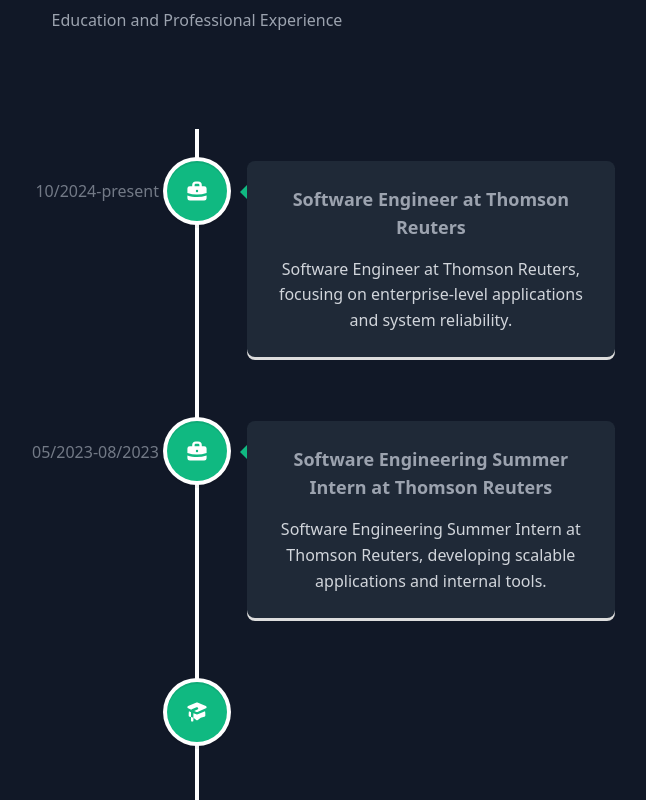
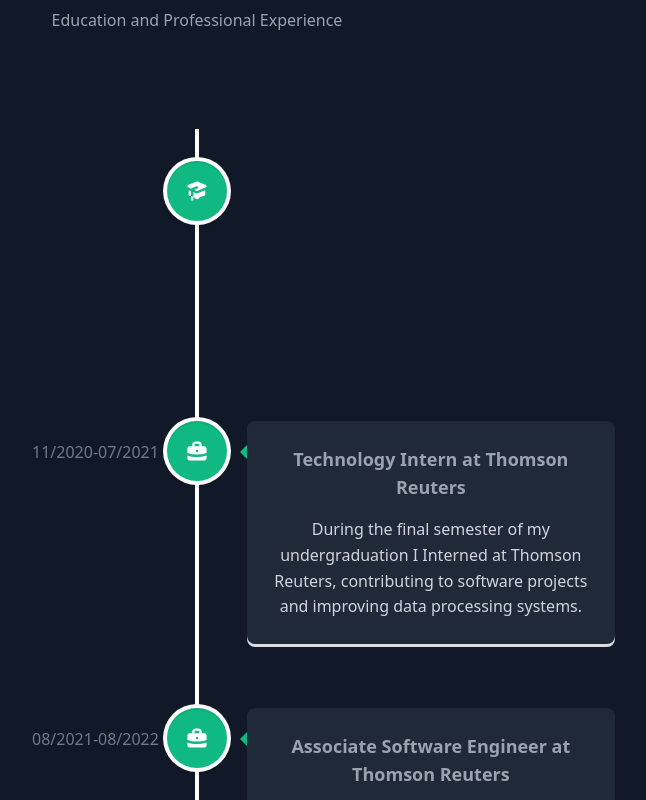
Before and after one commit to ashsunabr99/my-portfolio, a React (Create React App) app: page / in a window 1280 px wide. Shown: the part 1060-1860 px from the top of the page, without its empty margins (443-1089 px from the left). Built offline with nearby package versions, Linux system fonts and the light colour scheme.

Commit message:
codex review 2

```diff
--- a/src/components/Contact.js
+++ b/src/components/Contact.js
@@ -4,30 +4,22 @@
   const [name, setName] = React.useState("");
   const [email, setEmail] = React.useState("");
   const [message, setMessage] = React.useState("");
-
-  function encode(data) {
-    return Object.keys(data)
-      .map(
-        (key) => encodeURIComponent(key) + "=" + encodeURIComponent(data[key])
-      )
-      .join("&");
-  }
+  const mapEmbedUrl =
+    "https://maps.google.com/maps?q=5745%20Bozeman%20Drive%2C%20Plano%2C%20TX%2075024&z=13&output=embed";
 
   function handleSubmit(e) {
     e.preventDefault();
-    fetch("/", {
-      method: "POST",
-      headers: { "Content-Type": "application/x-www-form-urlencoded" },
-      body: encode({ "form-name": "contact", name, email, message }),
-    })
-    .then(() => {
-        alert("Message sent!");
-        // Clear the form fields
-        setName(" ");
-        setEmail(" ");
-        setMessage(" ");
-      })
-      .catch((error) => alert(error));
+
+    const subject = encodeURIComponent(`Portfolio contact from ${name}`);
+    const body = encodeURIComponent(
+      `Name: ${name}\nEmail: ${email}\n\nMessage:\n${message}`
+    );
+
+    window.location.href = `mailto:ashsabraham99@gmail.com?subject=${subject}&body=${body}`;
+
+    setName("");
+    setEmail("");
+    setMessage("");
   }
 
   return (
@@ -42,8 +34,10 @@
             frameBorder={0}
             marginHeight={0}
             marginWidth={0}
+            loading="lazy"
+            referrerPolicy="no-referrer-when-downgrade"
             style={{ filter: "opacity(0.7)" }}
-            src="https://www.google.com/maps/embed/v1/place?q=5745+Bozeman+Drive,+Plano,+TX,+USA&key=AIzaSyBFw0Qbyq9zTFTd-tUY6dZWTgaQzuU17R8"
+            src={mapEmbedUrl}
           />
           <div className="bg-gray-900 relative flex flex-wrap py-6 rounded shadow-md">
             <div className="lg:w-1/2 px-6">
@@ -72,8 +66,6 @@
           </div>
         </div>
         <form
-          data-netlify="true"
-          name="contact"
           onSubmit={handleSubmit}
           className="lg:w-1/3 md:w-1/2 flex flex-col md:ml-auto w-full md:py-8 mt-8 md:mt-0">
           <h2 className="text-white sm:text-4xl text-3xl mb-1 font-medium title-font">
@@ -90,6 +82,8 @@
               type="text"
               id="name"
               name="name"
+              required
+              value={name}
               className="w-full bg-gray-800 rounded border border-gray-700 focus:border-indigo-500 focus:ring-2 focus:ring-indigo-900 text-base outline-none text-gray-100 py-1 px-3 leading-8 transition-colors duration-200 ease-in-out"
               onChange={(e) => setName(e.target.value)}
             />
@@ -102,6 +96,8 @@
               type="email"
               id="email"
               name="email"
+              required
+              value={email}
               className="w-full bg-gray-800 rounded border border-gray-700 focus:border-indigo-500 focus:ring-2 focus:ring-indigo-900 text-base outline-none text-gray-100 py-1 px-3 leading-8 transition-colors duration-200 ease-in-out"
               onChange={(e) => setEmail(e.target.value)}
             />
@@ -115,6 +111,8 @@
             <textarea
               id="message"
               name="message"
+              required
+              value={message}
               className="w-full bg-gray-800 rounded border border-gray-700 focus:border-indigo-500 focus:ring-2 focus:ring-indigo-900 h-32 text-base outline-none text-gray-100 py-1 px-3 resize-none leading-6 transition-colors duration-200 ease-in-out"
               onChange={(e) => setMessage(e.target.value)}
             />
--- a/src/components/Experience.js
+++ b/src/components/Experience.js
@@ -4,9 +4,16 @@
 import { AcademicCapIcon, BriefcaseIcon, FlagIcon } from "@heroicons/react/solid";
 import timelineElements from "../timelineElements";
 
+function parseRangeStart(range) {
+  const [start] = range.split("-");
+  const [month, year] = start.trim().split("/");
+  return new Date(Number(year), Number(month) - 1, 1).getTime();
+}
+
 export default function Experience() {
-  // 1️⃣ Ensure all dates are parsed correctly for sorting
-  const sortedTimeline = [...timelineElements].sort((a, b) => new Date(a.date) - new Date(b.date));
+  const sortedTimeline = [...timelineElements].sort(
+    (a, b) => parseRangeStart(a.date) - parseRangeStart(b.date)
+  );
 
   return (
     <section id="experience" className="text-gray-400 bg-gray-900 body-font">
@@ -25,7 +32,7 @@
         {/* Timeline Section */}
         <div className="experience w-full p-4">
           <VerticalTimeline lineColor="#FFF">
-            {sortedTimeline.map((element, index) => (
+            {sortedTimeline.map((element) => (
               <VerticalTimelineElement
               key={element.id}
               className={`vertical-timeline-element--${element.icon === "school" ? "education" : "experience"}`}
--- a/src/index.js
+++ b/src/index.js
@@ -4,10 +4,11 @@
 import App from "./App";
 
 const container = document.getElementById("root");
+if (container) {
   const root = createRoot(container);
-
   root.render(
     <React.StrictMode>
       <App />
     </React.StrictMode>
   );
+}
--- a/src/timelineElements.js
+++ b/src/timelineElements.js
@@ -49,4 +49,4 @@
     },
   ];
 
-  export default timelineElements.reverse();
+  export default timelineElements;
```
Also changed, not shown: 1 other file (tests, documents, lock files or other folders). Lines whose indentation alone changed are shown as unchanged.
